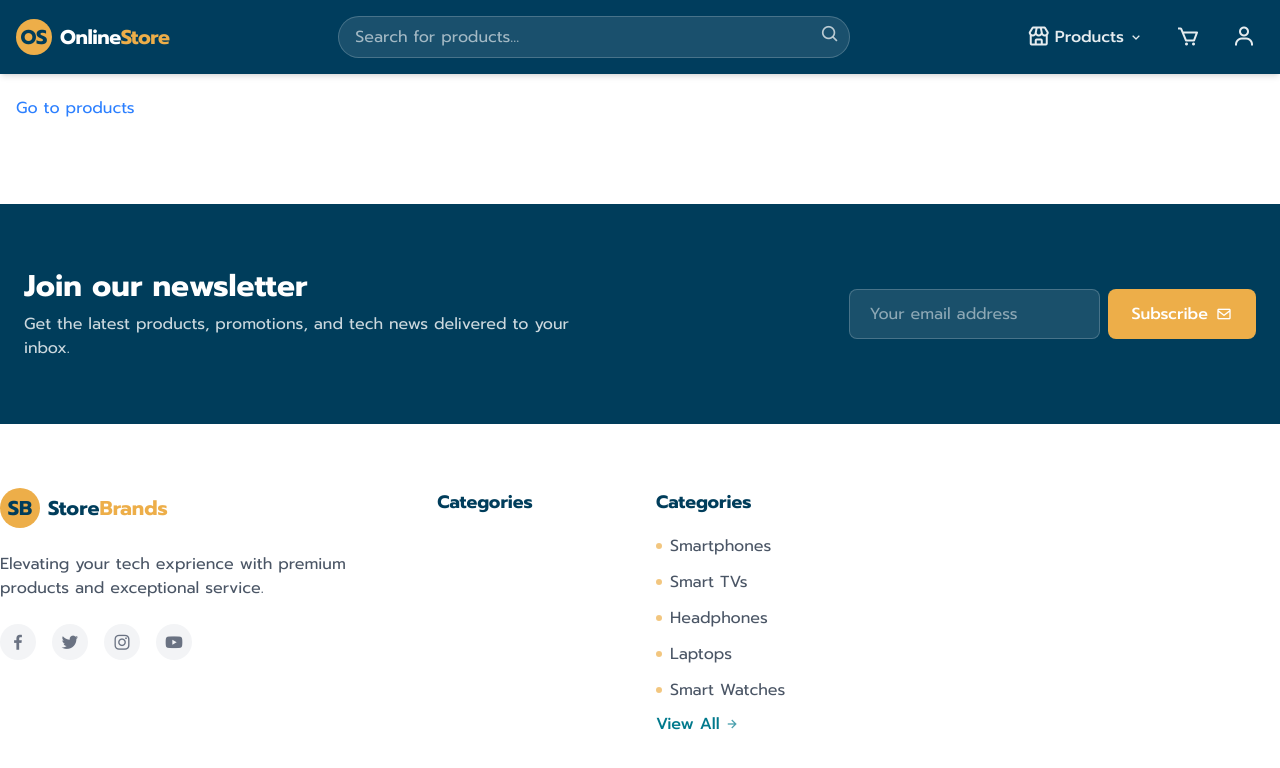
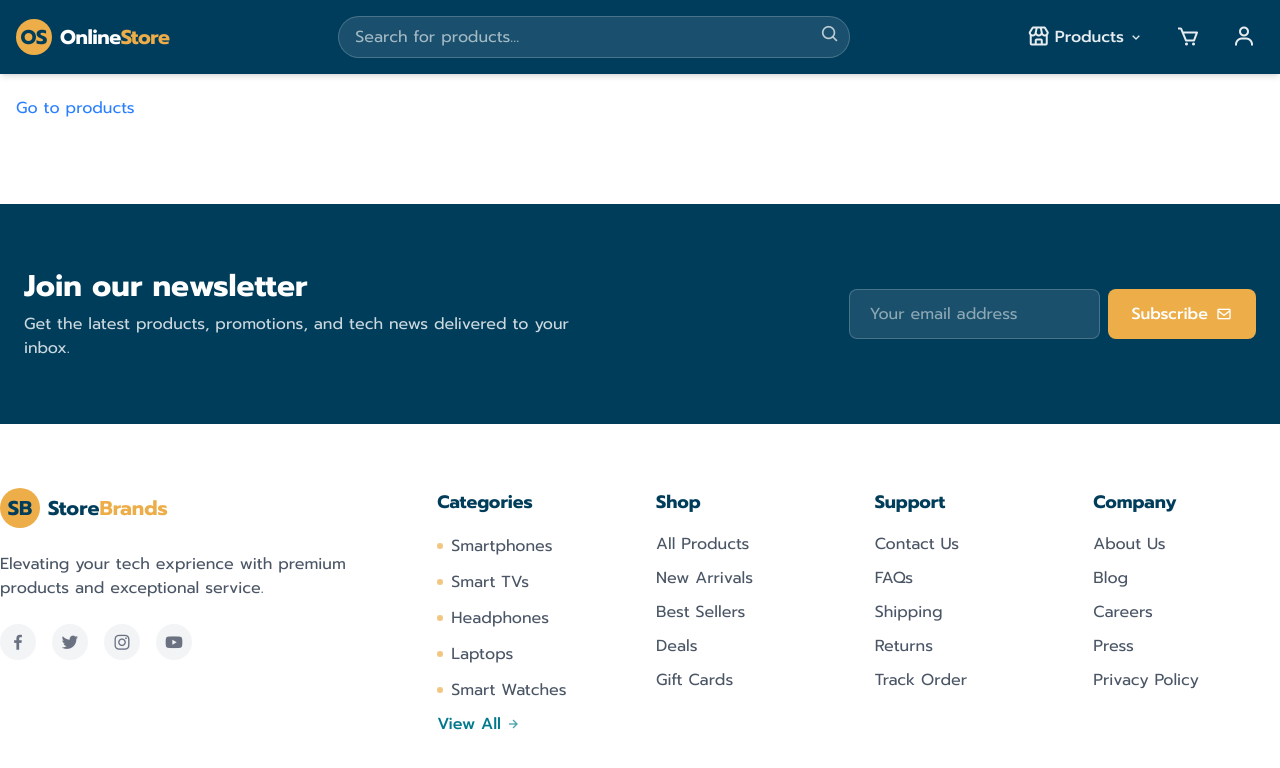
Before and after one commit to MaxShirinzad/NextJS-15-Online-Store-2, a Next.js app: page / in a window 1280 px wide. Shown: the top 768 px of the page. Built offline with nearby package versions, Linux system fonts and the light colour scheme.

Commit message:
Footer menu dynamic links

```diff
--- a/src/app/components/Footer.tsx
+++ b/src/app/components/Footer.tsx
@@ -60,9 +60,7 @@ export default function Footer() {
                             ))}
                         </div>
                     </div>
-          <div className="col-span-1 md:col-span-2">
-            <h3 className="text-[#003d5b] font-bold mb-4 text-lg">Categories</h3>
-          </div>
+
                     {/* Categories Section */}
                     <div className="col-span-1 md:col-span-2">
                         <h3 className="text-[#003d5b] font-bold mb-4 text-lg">Categories</h3>
@@ -89,6 +87,61 @@ export default function Footer() {
                             </li>
                         </ul>
                     </div>
+
+                    <div className="col-span-1 md:col-span-2">
+                        <h3 className="text-[#003d5b] font-bold mb-4 text-lg">Shop</h3>
+                        <ul className="space-y-2.5">
+                            {['All Products', 'New Arrivals', 'Best Sellers', 'Deals', 'Gift Cards'].map(
+                                (item) => (
+                                    <li key={item}>
+                                        <a
+                                            href="#"
+                                            className="text-gray-600 hover:text-[#00798c] hover:translate-x-1 inline-block transition-all"
+                                        >
+                                            {item}
+                                        </a>
+                                    </li>
+                                )
+                            )}
+                        </ul>
+                    </div>
+
+                    <div className="col-span-1 md:col-span-2">
+                        <h3 className="text-[#003d5b] font-bold mb-4 text-lg">Support</h3>
+                        <ul className="space-y-2.5">
+                            {['Contact Us', 'FAQs', 'Shipping', 'Returns', 'Track Order'].map(
+                                (item) => (
+                                    <li key={item}>
+                                        <a
+                                            href="#"
+                                            className="text-gray-600 hover:text-[#00798c] hover:translate-x-1 inline-block transition-all"
+                                        >
+                                            {item}
+                                        </a>
+                                    </li>
+                                )
+                            )}
+                        </ul>
+                    </div>
+
+                    <div className="col-span-1 md:col-span-2">
+                        <h3 className="text-[#003d5b] font-bold mb-4 text-lg">Company</h3>
+                        <ul className="space-y-2.5">
+                            {['About Us', 'Blog', 'Careers', 'Press', 'Privacy Policy'].map(
+                                (item) => (
+                                    <li key={item}>
+                                        <a
+                                            href="#"
+                                            className="text-gray-600 hover:text-[#00798c] hover:translate-x-1 inline-block transition-all"
+                                        >
+                                            {item}
+                                        </a>
+                                    </li>
+                                )
+                            )}
+                        </ul>
+                    </div>
+
                 </div>
             </div>
         </footer>
```
Lines whose indentation alone changed are shown as unchanged.
